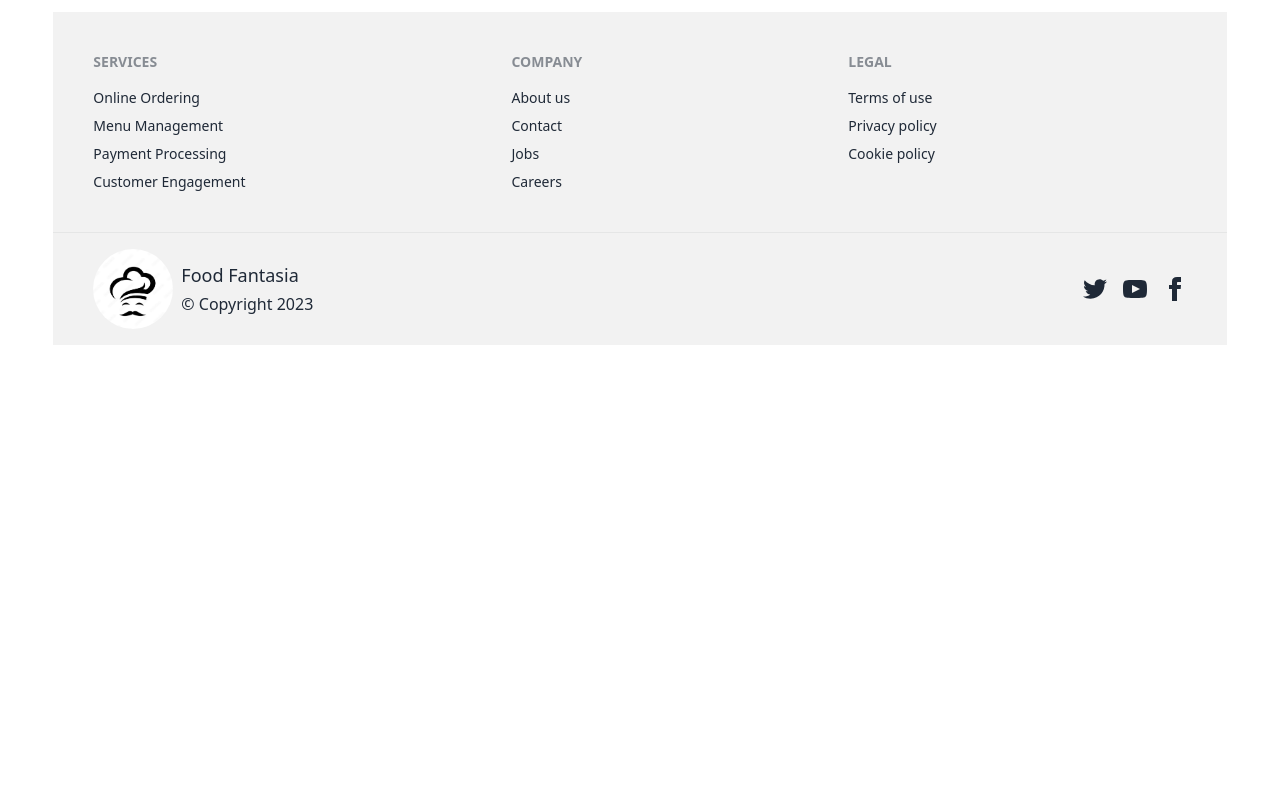
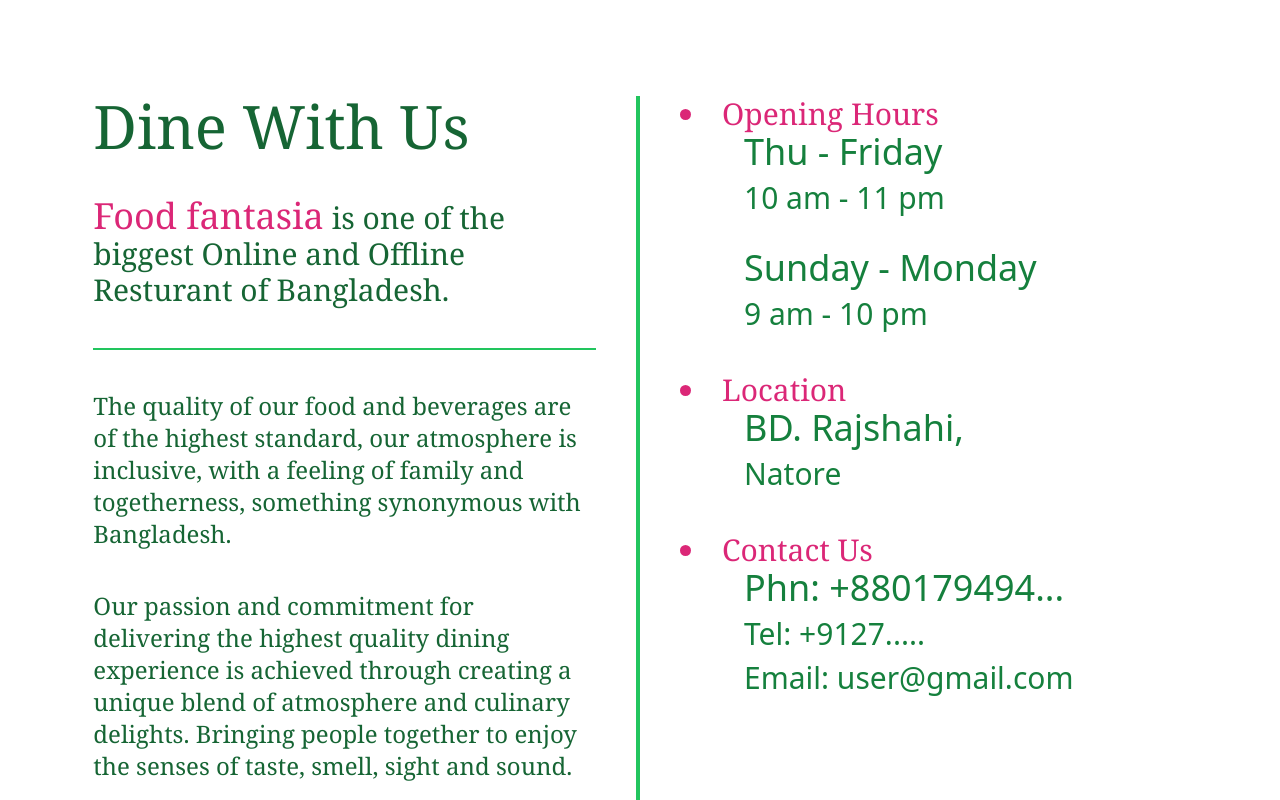
Before and after one commit to Shahidul-Islam-Jony/Assignment11-Restaurant-Client, a React (Vite) app: page / in a window 1280 px wide. Shown: the part 840-1640 px from the top of the page. Before the commit the page ends 1185 px from the top, so only its background shows below. Built offline with nearby package versions, Linux system fonts and the light colour scheme; no server answers.

Commit message:
Dine With Us one extra section added

```diff
--- /dev/null
+++ b/src/components/HomeComponents/LocationAndContact/LocationAndContact.jsx
@@ -0,0 +1,41 @@
+
+
+const LocationAndContact = () => {
+    return (
+        <div className="flex my-28">
+            <div className="w-1/2 border-r-4 border-r-green-500">
+                <div className="px-10">
+                    <h2 className="text-6xl text-green-800 font-medium font-serif mb-10">Dine With Us</h2>
+                    <h4 className="text-3xl font-medium font-serif"><span className="text-pink-600 text-4xl">Food fantasia</span> <span className="text-green-800">is one of the biggest Online and Offline Resturant of Bangladesh.</span></h4>
+                    <p className="my-10 border-b-2 border-green-500"></p>
+                    <p className="text-2xl mb-10 font-serif text-green-800">The quality of our food and beverages are of the highest standard, our atmosphere is inclusive, with a feeling of family and togetherness, something synonymous with Bangladesh. <br /></p>
+                    <p className="text-2xl mb-5 font-serif text-green-800">Our passion and commitment for delivering the highest quality dining experience is achieved through creating a unique blend of atmosphere and culinary delights. Bringing people together to enjoy the senses of taste, smell, sight and sound.</p>
+                </div>
+            </div>
+            <div className="w-1/2">
+                <div className="px-10">
+                    <div className="mb-10">
+                        <li className="text-3xl text-pink-600 font-medium font-serif">Opening Hours</li>
+                        <p className="text-4xl indent-16 text-green-700 mb-2">Thu - Friday</p>
+                        <p className="text-3xl indent-16 text-green-700 mb-8">10 am - 11 pm</p>
+                        <p className="text-4xl indent-16 text-green-700 mb-2">Sunday - Monday</p>
+                        <p className="text-3xl indent-16 text-green-700 mb-5">9 am - 10 pm</p>
+                    </div>
+                    <div className="mb-10">
+                        <li className="text-3xl text-pink-600 font-medium font-serif">Location</li>
+                        <p className="text-4xl indent-16 text-green-700 mb-2">BD. Rajshahi,</p>
+                        <p className="text-3xl indent-16 text-green-700 mb-5">Natore</p>
+                    </div>
+                    <div>
+                        <li className="text-3xl text-pink-600 font-medium font-serif">Contact Us</li>
+                        <p className="text-4xl indent-16 text-green-700 mb-2">Phn: +880179494...</p>
+                        <p className="text-3xl indent-16 text-green-700 mb-2">Tel: +9127.....</p>
+                        <p className="text-3xl indent-16 text-green-700 mb-2">Email: user@gmail.com</p>
+                    </div>
+                </div>
+            </div>
+        </div>
+    );
+};
+
+export default LocationAndContact;
--- a/src/components/TopFood/TopFood.jsx
+++ b/src/components/HomeComponents/TopFood/TopFood.jsx
@@ -1,5 +1,5 @@
 import { useEffect, useState } from "react";
-import "../../../src/index.css"
+import "../../../../src/index.css"
 import { Link } from "react-router-dom";
 import axios from "axios";
 
--- a/src/pages/Home/Home.jsx
+++ b/src/pages/Home/Home.jsx
@@ -1,11 +1,14 @@
-import Banner from "../../components/Banner/Banner";
-import TopFood from "../../components/TopFood/TopFood";
+import Banner from "../../components/HomeComponents/Banner/Banner";
+import LocationAndContact from "../../components/HomeComponents/LocationAndContact/LocationAndContact";
+import TopFood from "../../components/HomeComponents/TopFood/TopFood";
+
 
 const Home = () => {
     return (
         <div>
            <Banner></Banner>
            <TopFood></TopFood>
+           <LocationAndContact></LocationAndContact>
         </div>
     );
 };
```
Also changed, not shown: src/components/HomeComponents/Banner/Banner.jsx (renamed from src/components/Banner/Banner.jsx).
